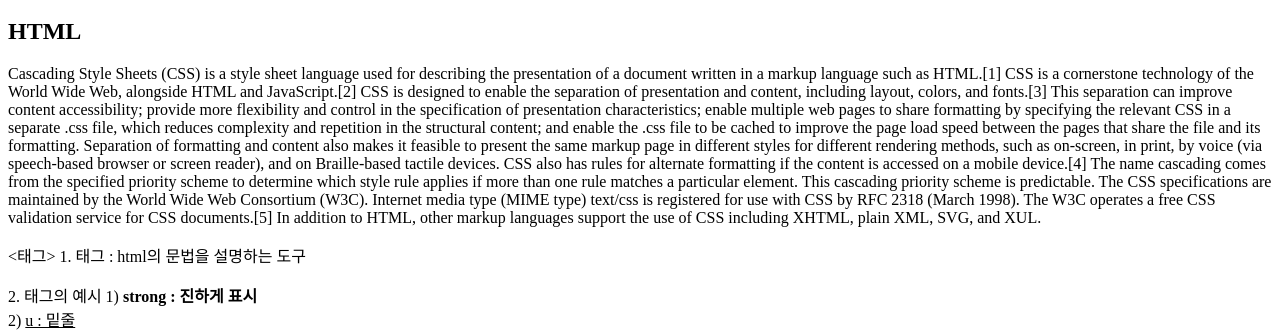
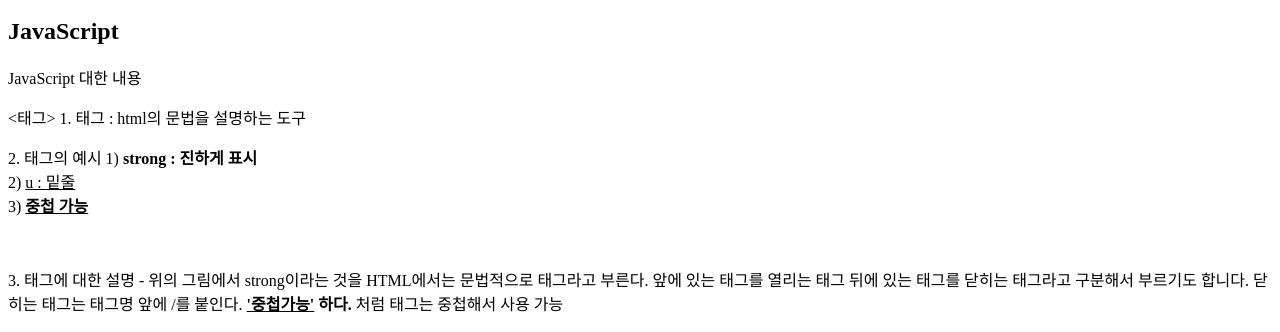
Before and after one commit to hyuns226/WEB, a plain HTML site: page 1.html in a window 1280 px wide. Shown: the part 290-622 px from the top of the page. Drawn offline with Linux system fonts and the light colour scheme.

Commit message:
Update 1.html

```diff
--- a/1.html
+++ b/1.html
@@ -2,7 +2,7 @@
 
 <head>*제목 변경해주는 title 태그<br>
   ->제목 WEB1-html로 변경
-  <title>WEB1-html</title>
+  <title>WEB1-javascript</title>
 
   <p>*한국어 안깨지 utf-8로 열기<br>
   -> meta charset = "utf-8"
@@ -17,19 +17,8 @@
   <li><a href = "2.html"> 2.CSS</a></li>
   <li><a href = "3.html">3.JavaScript</a></li>
 
-  <h2>HTML</h2>
-  <p>Cascading Style Sheets (CSS) is a style sheet language used for describing the presentation of a document written in a markup language such as HTML.[1] CSS is a cornerstone technology of the World Wide Web, alongside HTML and JavaScript.[2]
-
-CSS is designed to enable the separation of presentation and content, including layout, colors, and fonts.[3] This separation can improve content accessibility; provide more flexibility and control in the specification of presentation characteristics; enable multiple web pages to share formatting by specifying the relevant CSS in a separate .css file, which reduces complexity and repetition in the structural content; and enable the .css file to be cached to improve the page load speed between the pages that share the file and its formatting.
-
-Separation of formatting and content also makes it feasible to present the same markup page in different styles for different rendering methods, such as on-screen, in print, by voice (via speech-based browser or screen reader), and on Braille-based tactile devices. CSS also has rules for alternate formatting if the content is accessed on a mobile device.[4]
-
-The name cascading comes from the specified priority scheme to determine which style rule applies if more than one rule matches a particular element. This cascading priority scheme is predictable.
-
-The CSS specifications are maintained by the World Wide Web Consortium (W3C). Internet media type (MIME type) text/css is registered for use with CSS by RFC 2318 (March 1998). The W3C operates a free CSS validation service for CSS documents.[5]
-
-In addition to HTML, other markup languages support the use of CSS including XHTML, plain XML, SVG, and XUL.</p>
-
+  <h2>JavaScript</h2>
+  <p>JavaScript 대한 내용</p>
   <p><태그>
   1. 태그 : html의 문법을 설명하는 도구</p>
 
```
